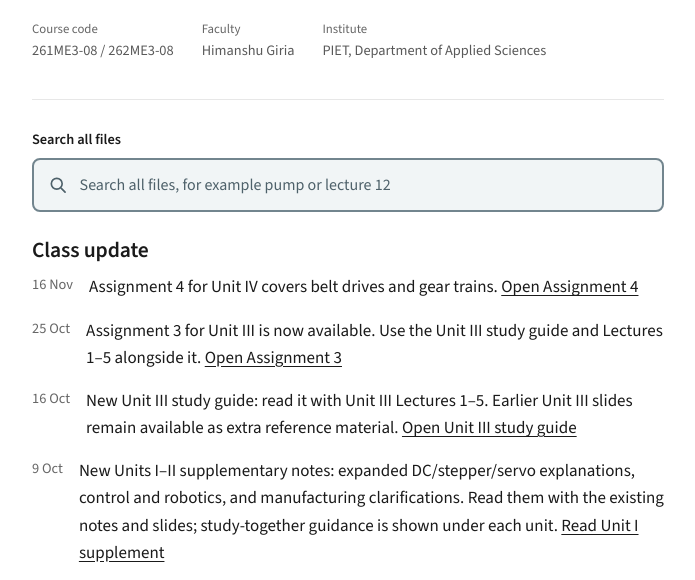
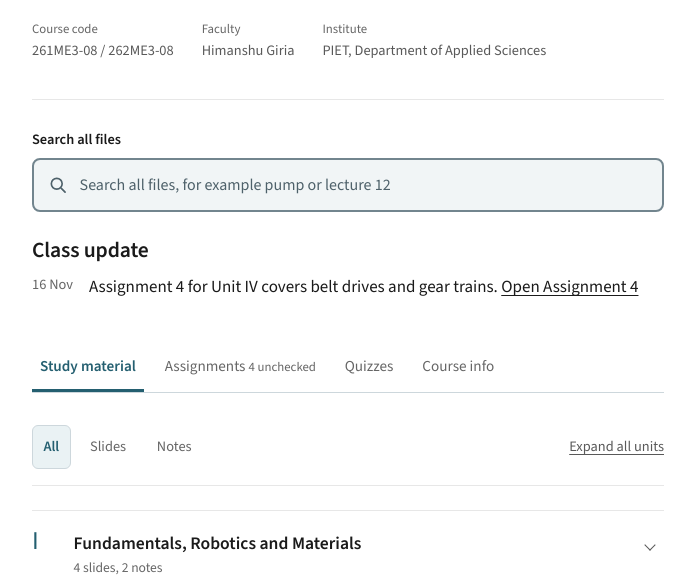
Before and after one commit to himanshugiria-cell/bme-section-d, a plain HTML site: page index.html in a window 1280 px wide. Shown: the part 220-800 px from the top of the page, without its empty margins (292-987 px from the left). Drawn offline with nearby package versions, Linux system fonts and the light colour scheme.

Commit message:
Show only the latest active class update

```diff
--- a/index.html
+++ b/index.html
@@ -745,7 +745,9 @@ function renderSearch() {
 /* ---------- notices + footer ---------- */
 function renderNotices() {
   const el = $('#notices');
-  const act = ANNOUNCEMENTS.filter(a => !a.until || daysFromToday(a.until) >= 0).sort((a, b) => b.date.localeCompare(a.date));
+  const act = ANNOUNCEMENTS.filter(a => !a.until || daysFromToday(a.until) >= 0)
+    .sort((a, b) => b.date.localeCompare(a.date))
+    .slice(0, 1);
   el.hidden = !act.length;
   if (!act.length) return;
   el.innerHTML = '<h2>Class update</h2><ul>' + act.map(a =>
```
